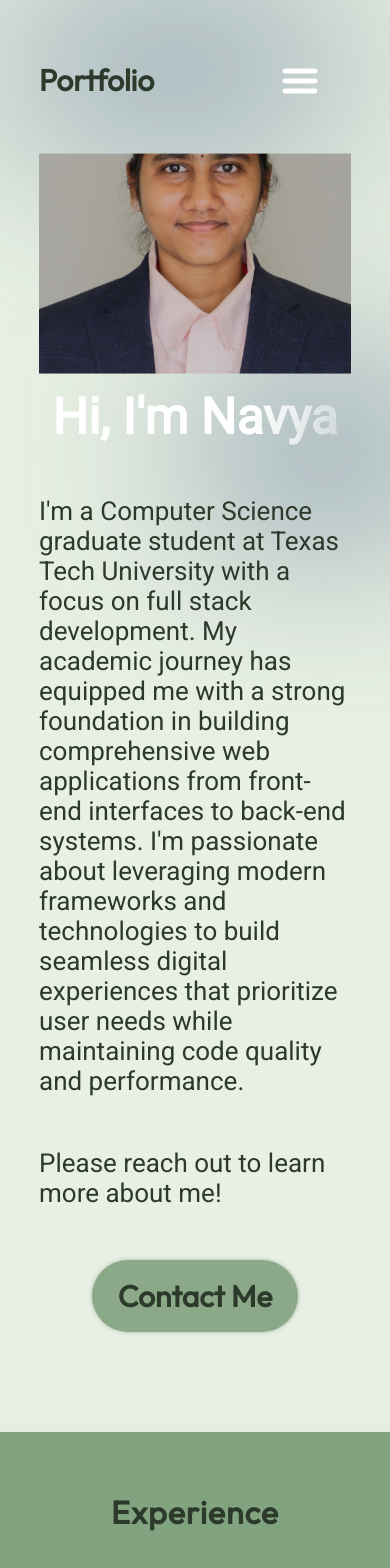
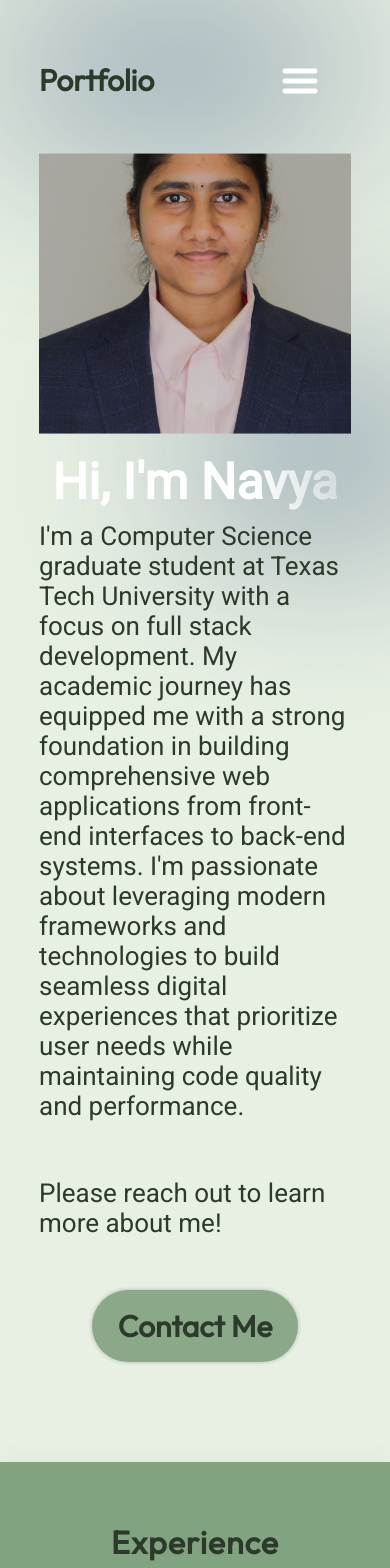
Before and after one commit to Navya616/Portfolio, a React (Vite) app: page / in a window 390 px wide. Shown: the top 1568 px of the page. Built offline with nearby package versions, Linux system fonts and the light colour scheme.

Commit message:
Updated portfolio

```diff
--- a/src/components/Hero/Hero.module.css
+++ b/src/components/Hero/Hero.module.css
@@ -119,11 +119,19 @@
   .heroImg {
     width: 100%;
     max-width: 90vw;
-    height: 220px; /* <-- reduced from auto to a fixed smaller height */
+    height: 280px; /* <-- reduced from auto to a fixed smaller height */
     object-fit: cover; /* Keeps proportions, crops smartly */
-    margin-bottom: 20px; /* <-- space between image and text */
+    margin-bottom: 25px; /* <-- space between image and text */
   }
-}
+  .title{
+    margin-bottom: 5px; /* reduce gap between heading and paragraph */
+
+  }
+  .description{
+    margin-top: 5px; /* fine-tune spacing below the heading */
+
+  }
+
 
  .container {
     flex-direction: column-reverse;
@@ -133,3 +141,5 @@
     align-items: center;
   }
 }
+
+}
```
